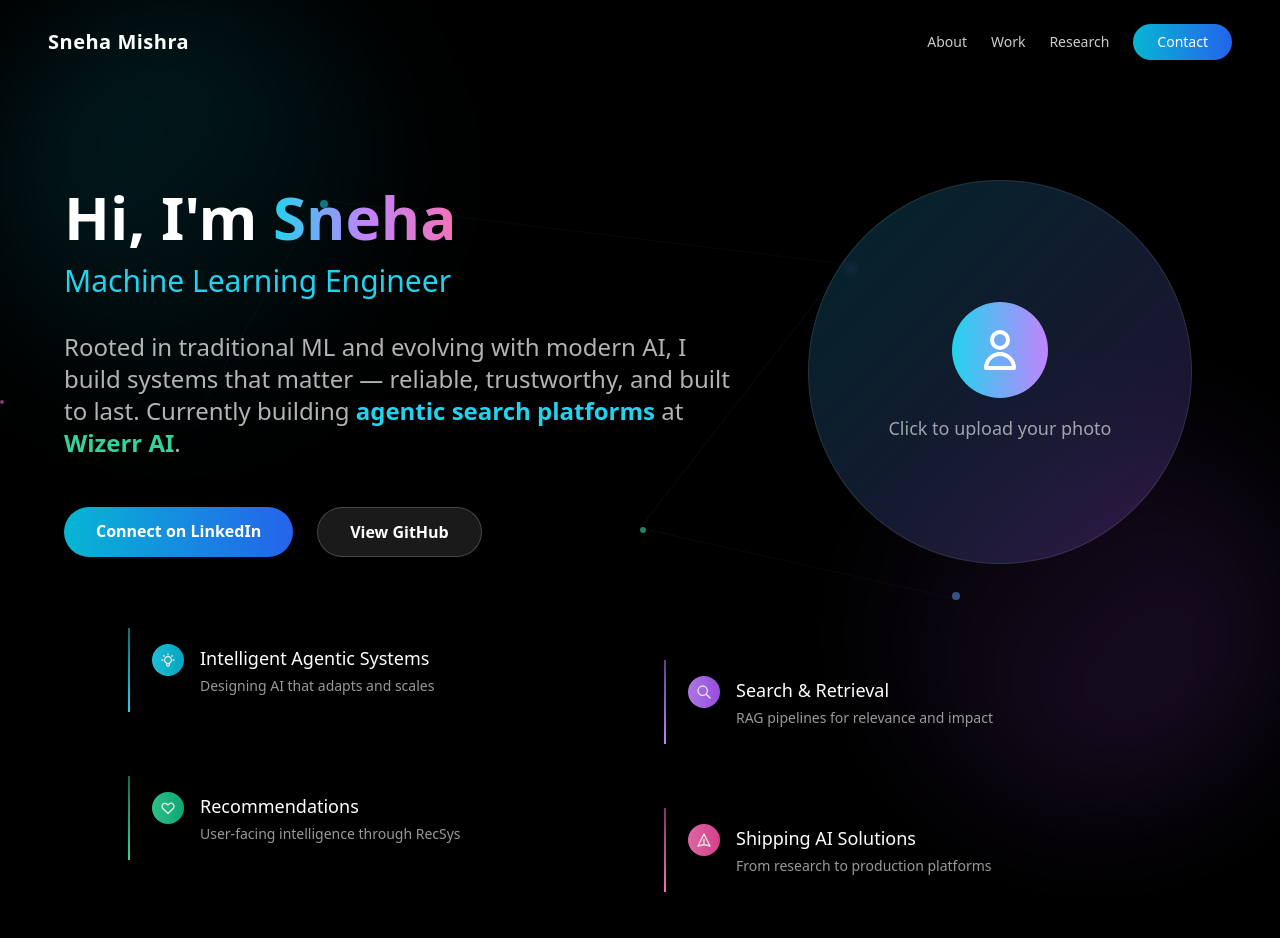
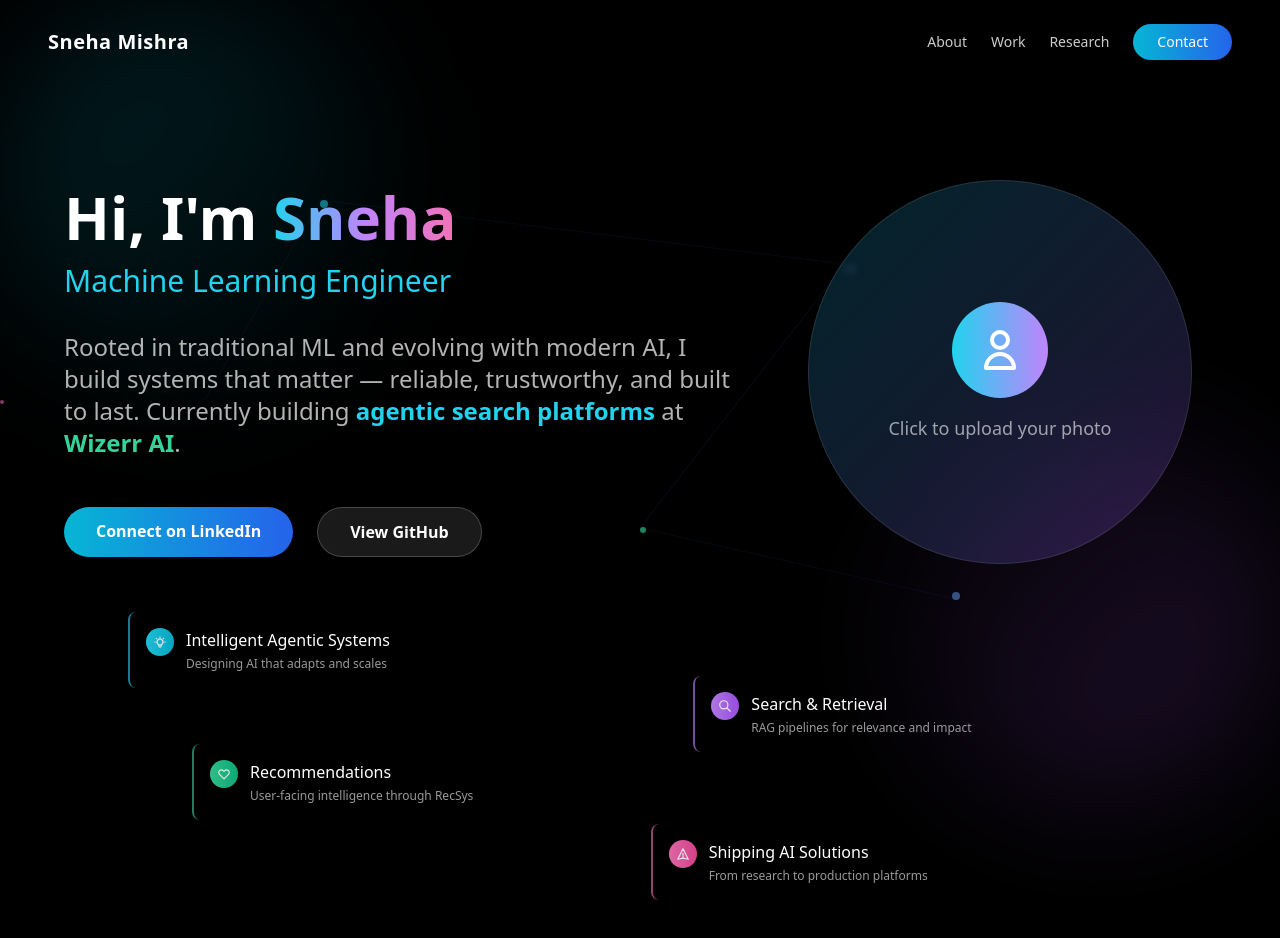
Before and after one commit to snehamishra4321/portfolio-website, a React (Vite) app: page / in a window 1280 px wide. Shown: the top 938 px of the page. Built offline with nearby package versions, Linux system fonts and the light colour scheme.

Commit message:
Bring back gradient backgrounds with sliding effects, reduce gaps, and enhance asymmetric layout
cgen-caf7af4ab4c5498da041faf42e38cb96

```diff
--- a/client/pages/Index.tsx
+++ b/client/pages/Index.tsx
@@ -168,76 +168,72 @@ export default function Index() {
             </div>
           </div>
 
-          {/* Expertise Highlights - Elegant Sliding Layout */}
-          <div className="relative pt-16 pb-8 max-w-5xl mx-auto">
-            {/* Top Row - Offset Left */}
-            <div className="flex flex-col lg:flex-row gap-8 lg:gap-12 mb-12">
-              <div className="lg:w-1/2 lg:ml-0 group">
-                <div className="relative pl-6 py-4 transform transition-transform duration-700 ease-out hover:translate-x-2">
-                  <div className="absolute left-0 top-0 bottom-0 w-0.5 bg-gradient-to-b from-cyan-400/50 to-cyan-400 group-hover:shadow-cyan-400/50 group-hover:shadow-sm transition-all duration-500"></div>
-                  <div className="flex items-start space-x-4">
-                    <div className="w-8 h-8 bg-gradient-to-r from-cyan-400 to-cyan-500 rounded-full flex items-center justify-center flex-shrink-0 opacity-90">
-                      <svg className="w-4 h-4 text-white" fill="none" stroke="currentColor" viewBox="0 0 24 24">
+          {/* Expertise Highlights - Enhanced Asymmetric Sliding Layout */}
+          <div className="relative pt-12 pb-6 max-w-5xl mx-auto">
+            {/* Top Row - Dramatic Offset */}
+            <div className="flex flex-col lg:flex-row gap-6 lg:gap-8 mb-6">
+              <div className="lg:w-5/12 lg:ml-0 group">
+                <div className="relative bg-gradient-to-r from-cyan-500/3 to-cyan-500/8 rounded-lg p-4 border-l-2 border-cyan-400/60 transform transition-transform duration-700 ease-out hover:translate-x-1">
+                  <div className="flex items-start space-x-3">
+                    <div className="w-7 h-7 bg-gradient-to-r from-cyan-400 to-cyan-500 rounded-full flex items-center justify-center flex-shrink-0 opacity-90">
+                      <svg className="w-3.5 h-3.5 text-white" fill="none" stroke="currentColor" viewBox="0 0 24 24">
                         <path strokeLinecap="round" strokeLinejoin="round" strokeWidth={2} d="M9.663 17h4.673M12 3v1m6.364 1.636l-.707.707M21 12h-1M4 12H3m3.343-5.657l-.707-.707m2.828 9.9a5 5 0 117.072 0l-.548.547A3.374 3.374 0 0014 18.469V19a2 2 0 11-4 0v-.531c0-.895-.356-1.754-.988-2.386l-.548-.547z" />
                       </svg>
                     </div>
                     <div className="opacity-0 animate-[slideIn_0.8s_ease-out_0.2s_forwards]">
-                      <h3 className="text-lg font-medium text-white mb-1">Intelligent Agentic Systems</h3>
-                      <p className="text-white/60 text-sm">Designing AI that adapts and scales</p>
+                      <h3 className="text-base font-medium text-white mb-1">Intelligent Agentic Systems</h3>
+                      <p className="text-white/60 text-xs">Designing AI that adapts and scales</p>
                     </div>
                   </div>
                 </div>
               </div>
 
-              <div className="lg:w-1/2 lg:ml-auto lg:mt-8 group">
-                <div className="relative pl-6 py-4 transform transition-transform duration-700 ease-out hover:translate-x-2">
-                  <div className="absolute left-0 top-0 bottom-0 w-0.5 bg-gradient-to-b from-purple-400/50 to-purple-400 group-hover:shadow-purple-400/50 group-hover:shadow-sm transition-all duration-500"></div>
-                  <div className="flex items-start space-x-4">
-                    <div className="w-8 h-8 bg-gradient-to-r from-purple-400 to-purple-500 rounded-full flex items-center justify-center flex-shrink-0 opacity-90">
-                      <svg className="w-4 h-4 text-white" fill="none" stroke="currentColor" viewBox="0 0 24 24">
+              <div className="lg:w-5/12 lg:ml-auto lg:mr-8 lg:mt-16 group">
+                <div className="relative bg-gradient-to-r from-purple-500/3 to-purple-500/8 rounded-lg p-4 border-l-2 border-purple-400/60 transform transition-transform duration-700 ease-out hover:translate-x-1">
+                  <div className="flex items-start space-x-3">
+                    <div className="w-7 h-7 bg-gradient-to-r from-purple-400 to-purple-500 rounded-full flex items-center justify-center flex-shrink-0 opacity-90">
+                      <svg className="w-3.5 h-3.5 text-white" fill="none" stroke="currentColor" viewBox="0 0 24 24">
                         <path strokeLinecap="round" strokeLinejoin="round" strokeWidth={2} d="M21 21l-6-6m2-5a7 7 0 11-14 0 7 7 0 0114 0z" />
                       </svg>
                     </div>
                     <div className="opacity-0 animate-[slideIn_0.8s_ease-out_0.4s_forwards]">
-                      <h3 className="text-lg font-medium text-white mb-1">Search & Retrieval</h3>
-                      <p className="text-white/60 text-sm">RAG pipelines for relevance and impact</p>
+                      <h3 className="text-base font-medium text-white mb-1">Search & Retrieval</h3>
+                      <p className="text-white/60 text-xs">RAG pipelines for relevance and impact</p>
                     </div>
                   </div>
                 </div>
               </div>
             </div>
 
-            {/* Bottom Row - Offset Right */}
-            <div className="flex flex-col lg:flex-row gap-8 lg:gap-12">
-              <div className="lg:w-1/2 lg:ml-auto lg:-mt-4 group">
-                <div className="relative pl-6 py-4 transform transition-transform duration-700 ease-out hover:translate-x-2">
-                  <div className="absolute left-0 top-0 bottom-0 w-0.5 bg-gradient-to-b from-emerald-400/50 to-emerald-400 group-hover:shadow-emerald-400/50 group-hover:shadow-sm transition-all duration-500"></div>
-                  <div className="flex items-start space-x-4">
-                    <div className="w-8 h-8 bg-gradient-to-r from-emerald-400 to-emerald-500 rounded-full flex items-center justify-center flex-shrink-0 opacity-90">
-                      <svg className="w-4 h-4 text-white" fill="none" stroke="currentColor" viewBox="0 0 24 24">
+            {/* Bottom Row - Dramatic Reverse Offset */}
+            <div className="flex flex-col lg:flex-row gap-6 lg:gap-8">
+              <div className="lg:w-5/12 lg:ml-16 lg:-mt-8 group">
+                <div className="relative bg-gradient-to-r from-emerald-500/3 to-emerald-500/8 rounded-lg p-4 border-l-2 border-emerald-400/60 transform transition-transform duration-700 ease-out hover:translate-x-1">
+                  <div className="flex items-start space-x-3">
+                    <div className="w-7 h-7 bg-gradient-to-r from-emerald-400 to-emerald-500 rounded-full flex items-center justify-center flex-shrink-0 opacity-90">
+                      <svg className="w-3.5 h-3.5 text-white" fill="none" stroke="currentColor" viewBox="0 0 24 24">
                         <path strokeLinecap="round" strokeLinejoin="round" strokeWidth={2} d="M4.318 6.318a4.5 4.5 0 000 6.364L12 20.364l7.682-7.682a4.5 4.5 0 00-6.364-6.364L12 7.636l-1.318-1.318a4.5 4.5 0 00-6.364 0z" />
                       </svg>
                     </div>
                     <div className="opacity-0 animate-[slideIn_0.8s_ease-out_0.6s_forwards]">
-                      <h3 className="text-lg font-medium text-white mb-1">Recommendations</h3>
-                      <p className="text-white/60 text-sm">User-facing intelligence through RecSys</p>
+                      <h3 className="text-base font-medium text-white mb-1">Recommendations</h3>
+                      <p className="text-white/60 text-xs">User-facing intelligence through RecSys</p>
                     </div>
                   </div>
                 </div>
               </div>
 
-              <div className="lg:w-1/2 lg:ml-0 lg:mt-4 group">
-                <div className="relative pl-6 py-4 transform transition-transform duration-700 ease-out hover:translate-x-2">
-                  <div className="absolute left-0 top-0 bottom-0 w-0.5 bg-gradient-to-b from-pink-400/50 to-pink-400 group-hover:shadow-pink-400/50 group-hover:shadow-sm transition-all duration-500"></div>
-                  <div className="flex items-start space-x-4">
-                    <div className="w-8 h-8 bg-gradient-to-r from-pink-400 to-pink-500 rounded-full flex items-center justify-center flex-shrink-0 opacity-90">
-                      <svg className="w-4 h-4 text-white" fill="none" stroke="currentColor" viewBox="0 0 24 24">
+              <div className="lg:w-5/12 lg:ml-0 lg:mt-12 group">
+                <div className="relative bg-gradient-to-r from-pink-500/3 to-pink-500/8 rounded-lg p-4 border-l-2 border-pink-400/60 transform transition-transform duration-700 ease-out hover:translate-x-1">
+                  <div className="flex items-start space-x-3">
+                    <div className="w-7 h-7 bg-gradient-to-r from-pink-400 to-pink-500 rounded-full flex items-center justify-center flex-shrink-0 opacity-90">
+                      <svg className="w-3.5 h-3.5 text-white" fill="none" stroke="currentColor" viewBox="0 0 24 24">
                         <path strokeLinecap="round" strokeLinejoin="round" strokeWidth={2} d="M12 19l9 2-9-18-9 18 9-2zm0 0v-8" />
                       </svg>
                     </div>
                     <div className="opacity-0 animate-[slideIn_0.8s_ease-out_0.8s_forwards]">
-                      <h3 className="text-lg font-medium text-white mb-1">Shipping AI Solutions</h3>
-                      <p className="text-white/60 text-sm">From research to production platforms</p>
+                      <h3 className="text-base font-medium text-white mb-1">Shipping AI Solutions</h3>
+                      <p className="text-white/60 text-xs">From research to production platforms</p>
                     </div>
                   </div>
                 </div>
```
